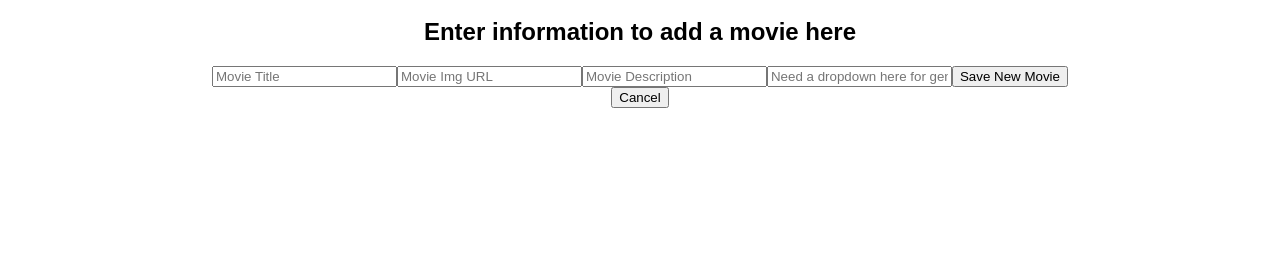
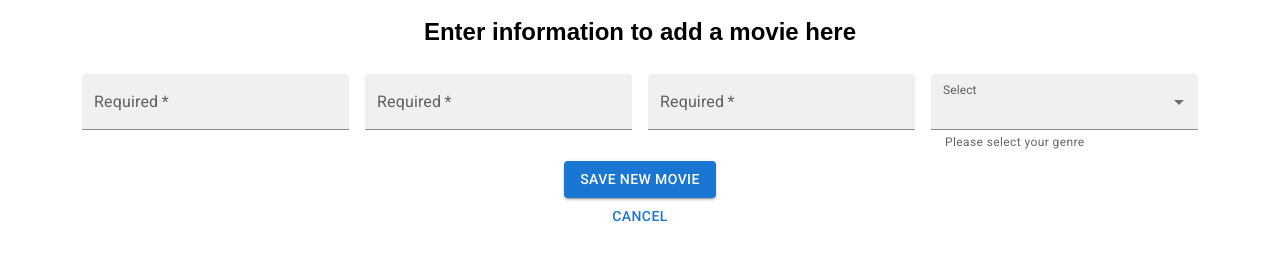
Before and after one commit to jeanlacosse/weekend-movie-sagas, a React app: page /#/newMovieForm in a window 1280 px wide. Shown: the part 70-330 px from the top of the page. Built offline with nearby package versions, Linux system fonts and the light colour scheme.

Commit message:
form completed

```diff
--- a/src/components/App/App.css
+++ b/src/components/App/App.css
@@ -22,3 +22,7 @@
   from { transform: rotate(0deg); }
   to { transform: rotate(360deg); }
 }
+
+.saveNewMovie {
+  margin-top: 16px;
+}
--- a/src/components/MovieForm/MovieForm.jsx
+++ b/src/components/MovieForm/MovieForm.jsx
@@ -2,71 +2,108 @@ import { useDispatch, useSelector } from 'react-redux';
 import { useHistory, Link } from 'react-router-dom';
 import React, { useState, useEffect } from 'react';
 
+// material ui
+import Button from '@mui/material/Button';
+import Box from '@mui/material/Box';
+import TextField from '@mui/material/TextField';
+import MenuItem from '@mui/material/MenuItem';
+import '../App/App.css'
+
 function MovieForm() {
     const dispatch = useDispatch();
     const history = useHistory();
+    const genres = useSelector(store => store.genres);
 
     const [newMovieData, setNewMovieData] = useState({})
 
     // These functions set state for the new movie object values
-    const handleMovieTitle = (event) => {
-        setNewMovieData.title(event.target.value);
-    }
-    const handleMovieImgUrl = (event) => {
-        setNewMovieData.poster(event.target.value);
-    }
-    const handleMovieDescription = (event) => {
-        setNewMovieData.description(event.target.value);
-    }
-    const handleMovieGenre = (event) => {
-        setNewMovieData.genre_id(event.target.value);
+    const handleMovieData = (event) => {
+        setNewMovieData({ ...newMovieData, [event.target.name]: event.target.value })
     }
 
     const addNewMovie = (event) => {
         event.preventDefault();
-
+        console.log('new movie data', newMovieData)
         dispatch({
             type: 'ADD_NEW_MOVIE',
             payload: newMovieData
         })
-        // need save btn and cancel btn, both push to list
-        history.push('/display-feedback');
+
+        history.push('/');
     }
 
     return (
         <>
             <h2>Enter information to add a movie here</h2>
-            <form onSubmit={(event) => addNewMovie(event)}>
-                <input
-                    onChange={handleMovieTitle}
-                    type='text'
+            <Box
+                component="form"
+                sx={{
+                    '& .MuiTextField-root': { m: 1, width: '30ch' },
+                }}
+                noValidate
+                autoComplete="off"
+                onSubmit={(event) => addNewMovie(event)}
+            >
+
+                <TextField
+                    required
+                    id="filled-required"
+                    label="Required"
                     placeholder='Movie Title'
+                    variant="filled"
+                    onChange={handleMovieData}
+                    name="title"
                 />
 
-                <input
-                    onChange={handleMovieImgUrl}
-                    type='text'
+                <TextField
+                    required
+                    id="filled-required"
+                    label="Required"
                     placeholder='Movie Img URL'
+                    variant="filled"
+                    onChange={handleMovieData}
+                    name="poster"
                 />
 
-                <input
-                    onChange={handleMovieDescription}
-                    type='text'
+                <TextField
+                    required
+                    id="filled-required"
+                    label="Required"
                     placeholder='Movie Description'
+                    variant="filled"
+                    onChange={handleMovieData}
+                    name="description"
                 />
 
-                <input
-                    onChange={handleMovieGenre}
-                    type='text'
-                    placeholder='Need a dropdown here for genres'
-                />
+                <TextField
+                    id="filled-select-currency"
+                    select
+                    label="Select"
+                    helperText="Please select your genre"
+                    variant="filled"
+                    onChange={handleMovieData}
+                    name="genre_id"
+                    value={1}
 
-                <button type='submit'>Save New Movie</button>
-            </form>
+                >
+                    {genres.map((option) => (
+                        <MenuItem  key={option.id} value={option.id}>
+                            {option.name}
+                        </MenuItem>
+                    ))}
+                </TextField>
 
-            <button
-            onClick={() => {history.push('/')}}
-            >Cancel</button>
+                <Button
+                type='submit'
+                variant='contained'
+                className='saveNewMovie'
+                >Save New Movie</Button>
+
+            </Box>
+
+            <Button
+                onClick={() => { history.push('/') }}
+            >Cancel</Button>
         </>
     )
 }
--- a/src/components/MovieList/MovieList.css
+++ b/src/components/MovieList/MovieList.css
@@ -2,3 +2,8 @@
     display : flex;
     flex-wrap: wrap;
 }
+
+
+.newMovie {
+    margin: 1px;
+}
--- a/src/components/MovieList/MovieList.jsx
+++ b/src/components/MovieList/MovieList.jsx
@@ -29,6 +29,7 @@ function MovieList() {
 
     useEffect(() => {
         dispatch({ type: 'FETCH_MOVIES' });
+        dispatch({ type: 'FETCH_GENRES' });
     }, []);
 
     return (
@@ -38,6 +39,7 @@ function MovieList() {
             </h1>
                 <Button
                 variant='contained'
+                className="newMovie"
                 onClick={() => { history.push('/newMovieForm') }}>
                     Add a New Movie
                 </Button>
--- a/src/index.js
+++ b/src/index.js
@@ -14,6 +14,7 @@ import axios from 'axios';
 // Create the rootSaga generator function
 function* rootSaga() {
     yield takeEvery('FETCH_MOVIES', fetchAllMovies);
+    yield takeEvery('FETCH_GENRES', fetchAllGenres);
     // specific Fetch here
     yield takeEvery('FETCH_MOVIE_DETAILS', fetchMovieDetails);
     yield takeEvery('ADD_NEW_MOVIE', setNewMovie);
@@ -37,6 +38,18 @@ function* fetchAllMovies() {
         yield put({ type: 'SET_MOVIES', payload: movies.data });
     } catch {
         console.log('get all error');
+    }
+
+}
+
+function* fetchAllGenres() {
+    // get all movies from the DB
+    try {
+        const genres = yield axios.get('/api/genre');
+        console.log('get all:', genres.data);
+        yield put({ type: 'SET_GENRES', payload: genres.data });
+    } catch {
+        console.log('get genres error');
     }
 
 }
```
Also changed, not shown: server/routes/genre.router.js (+10 -1 lines).
